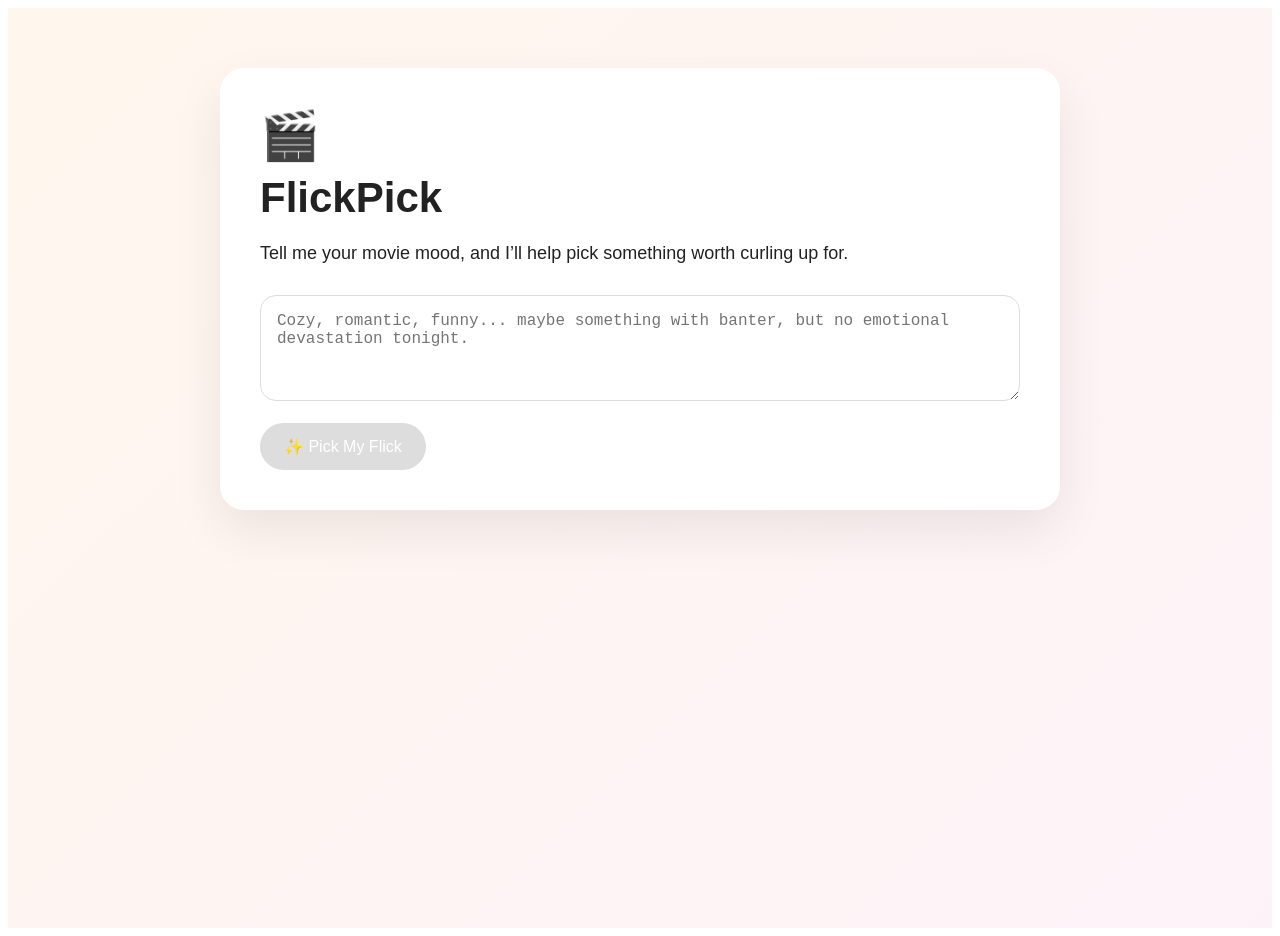
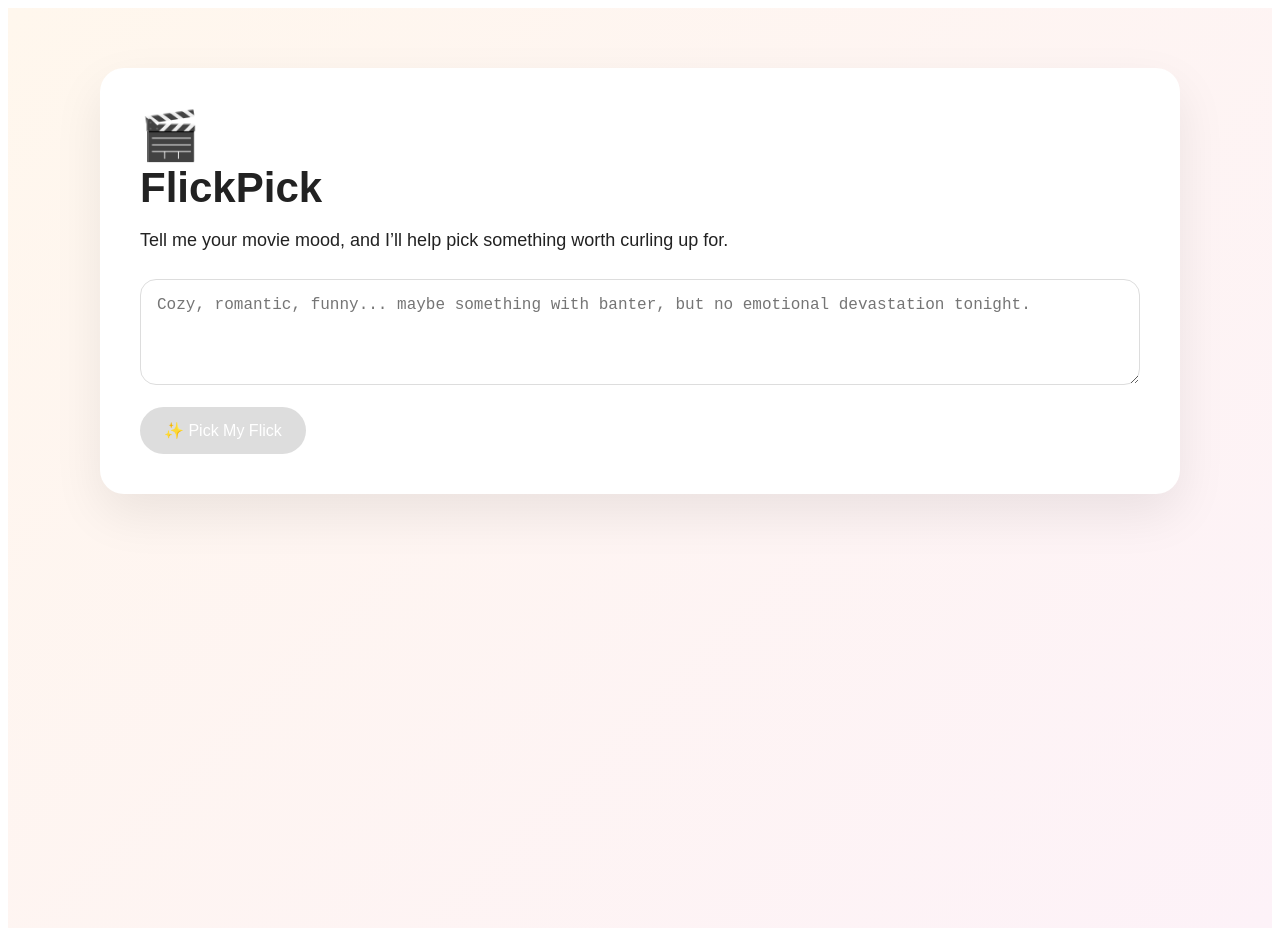
Before and after one commit to NatalieNigro/flickpick, a Next.js app: page / in a window 1280 px wide. Built offline with nearby package versions, Linux system fonts and the light colour scheme.

Commit message:
Update page.js

```diff
--- a/app/page.js
+++ b/app/page.js
@@ -3,26 +3,27 @@ import { useState } from "react";
 
 export default function Home() {
   const [vibe, setVibe] = useState("");
-  const [result, setResult] = useState("");
+  const [intro, setIntro] = useState("");
+  const [movies, setMovies] = useState([]);
   const [loading, setLoading] = useState(false);
 
   async function pickMovie() {
     setLoading(true);
-    setResult("");
+    setIntro("");
+    setMovies([]);
 
     try {
       const res = await fetch("/api/pick", {
         method: "POST",
-        headers: {
-          "Content-Type": "application/json",
-        },
+        headers: { "Content-Type": "application/json" },
         body: JSON.stringify({ vibe }),
       });
 
       const data = await res.json();
-      setResult(data.result || "Hmm... FlickPick got confused. Try again.");
+      setIntro(data.intro || "");
+      setMovies(data.movies || []);
     } catch (error) {
-      setResult("Something went sideways. FlickPick tripped over the popcorn bucket.");
+      setIntro("Something went sideways. FlickPick tripped over the popcorn bucket.");
     } finally {
       setLoading(false);
     }
@@ -40,7 +41,7 @@ export default function Home() {
     >
       <section
         style={{
-          maxWidth: "760px",
+          maxWidth: "1000px",
           margin: "0 auto",
           background: "white",
           borderRadius: "24px",
@@ -48,11 +49,9 @@ export default function Home() {
           boxShadow: "0 20px 50px rgba(0,0,0,0.08)",
         }}
       >
-        <div style={{ fontSize: "48px", marginBottom: "10px" }}>🎬</div>
-
+        <div style={{ fontSize: "48px" }}>🎬</div>
         <h1 style={{ fontSize: "42px", margin: "0 0 10px" }}>FlickPick</h1>
-
-        <p style={{ fontSize: "18px", lineHeight: "1.5", marginBottom: "28px" }}>
+        <p style={{ fontSize: "18px", marginBottom: "28px" }}>
           Tell me your movie mood, and I’ll help pick something worth curling up for.
         </p>
 
@@ -89,20 +88,42 @@ export default function Home() {
           {loading ? "Consulting the popcorn gods..." : "✨ Pick My Flick"}
         </button>
 
-        {result && (
+        {intro && (
+          <p style={{ marginTop: "32px", fontSize: "18px", lineHeight: "1.5" }}>
+            {intro}
+          </p>
+        )}
+
+        {movies.length > 0 && (
           <div
             style={{
-              marginTop: "34px",
-              padding: "24px",
-              borderRadius: "18px",
-              background: "#fafafa",
-              border: "1px solid #eee",
-              whiteSpace: "pre-wrap",
-              lineHeight: "1.6",
-              fontSize: "16px",
+              marginTop: "24px",
+              display: "grid",
+              gridTemplateColumns: "repeat(auto-fit, minmax(240px, 1fr))",
+              gap: "20px",
             }}
           >
-            {result}
+            {movies.map((movie, index) => (
+              <div
+                key={index}
+                style={{
+                  border: "1px solid #eee",
+                  borderRadius: "22px",
+                  padding: "24px",
+                  background: "#fafafa",
+                  boxShadow: "0 10px 24px rgba(0,0,0,0.05)",
+                  minHeight: "240px",
+                }}
+              >
+                <h2 style={{ marginTop: 0, fontSize: "22px" }}>
+                  {movie.title}
+                </h2>
+                <p style={{ color: "#666", marginTop: "-8px" }}>
+                  {movie.year}
+                </p>
+                <p style={{ lineHeight: "1.6" }}>{movie.why}</p>
+              </div>
+            ))}
           </div>
         )}
       </section>
```
